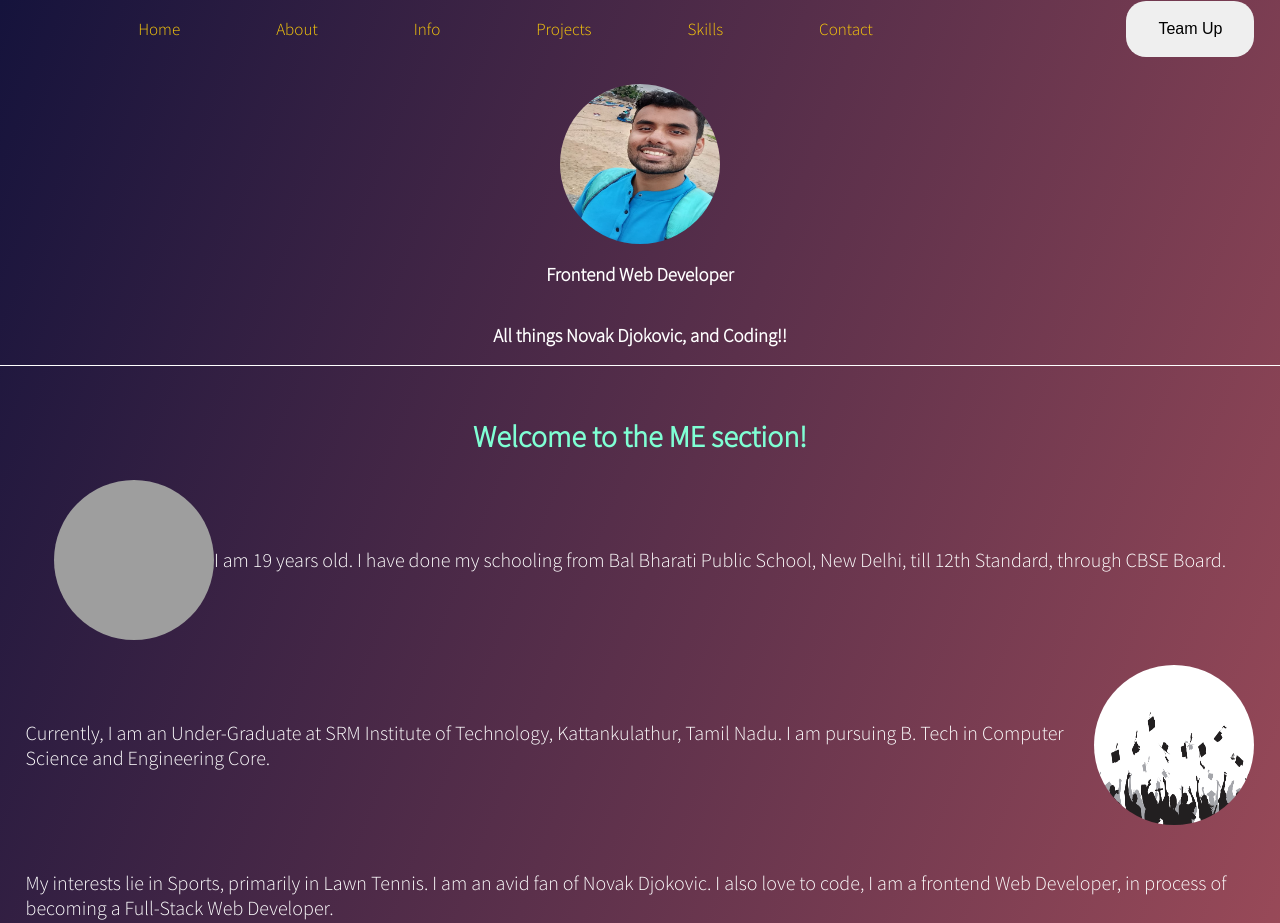
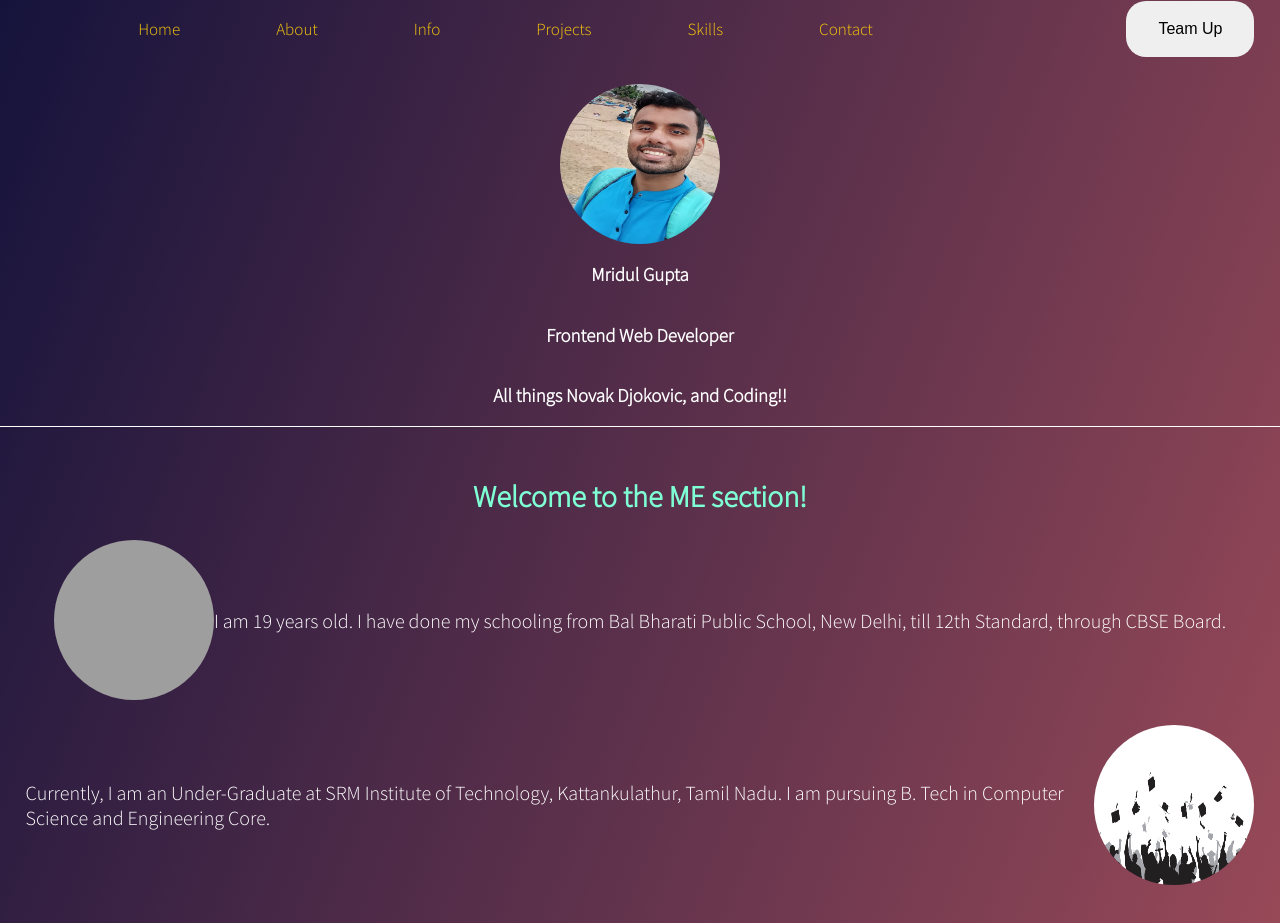
Before and after one commit to MridulGupta007/First-portfolio, a plain HTML site: page index.html in a window 1280 px wide. Shown: the top 923 px of the page. Drawn offline with Linux system fonts and the light colour scheme; grey boxes are pictures that could not be loaded.

Commit message:
Update index.html

```diff
--- a/index.html
+++ b/index.html
@@ -32,6 +32,7 @@
     <main>
         <section id="about">
         <img src="./profile photo.jpeg" class="profile">
+        <h3>Mridul Gupta</h3>
         <h3>Frontend Web Developer</h3>
         <h3>All things Novak Djokovic, and Coding!!</h3>
     </section>
```
